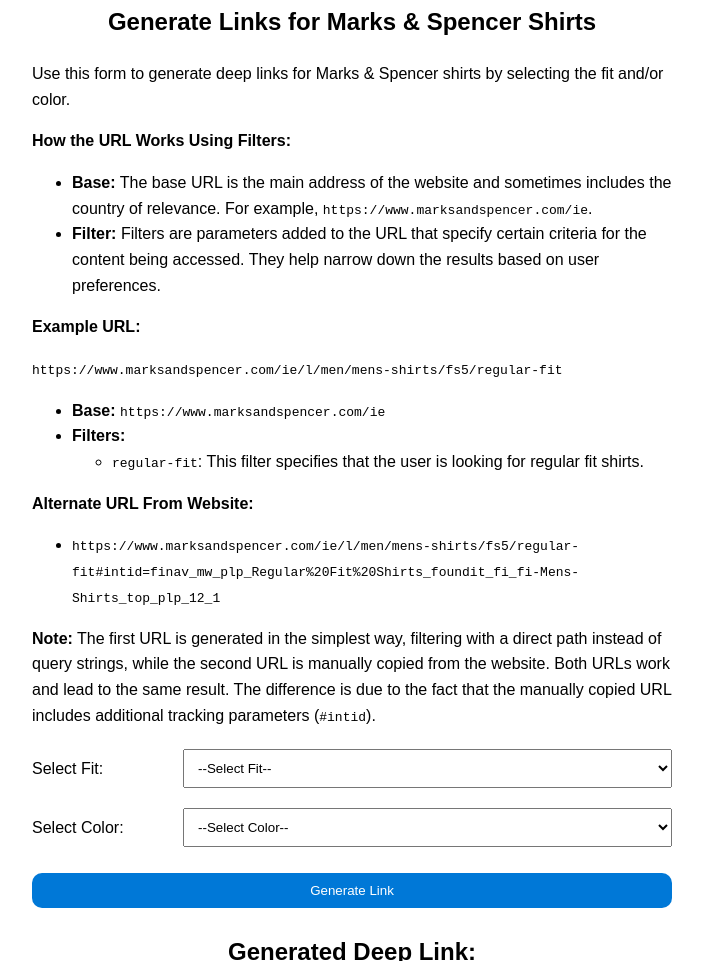
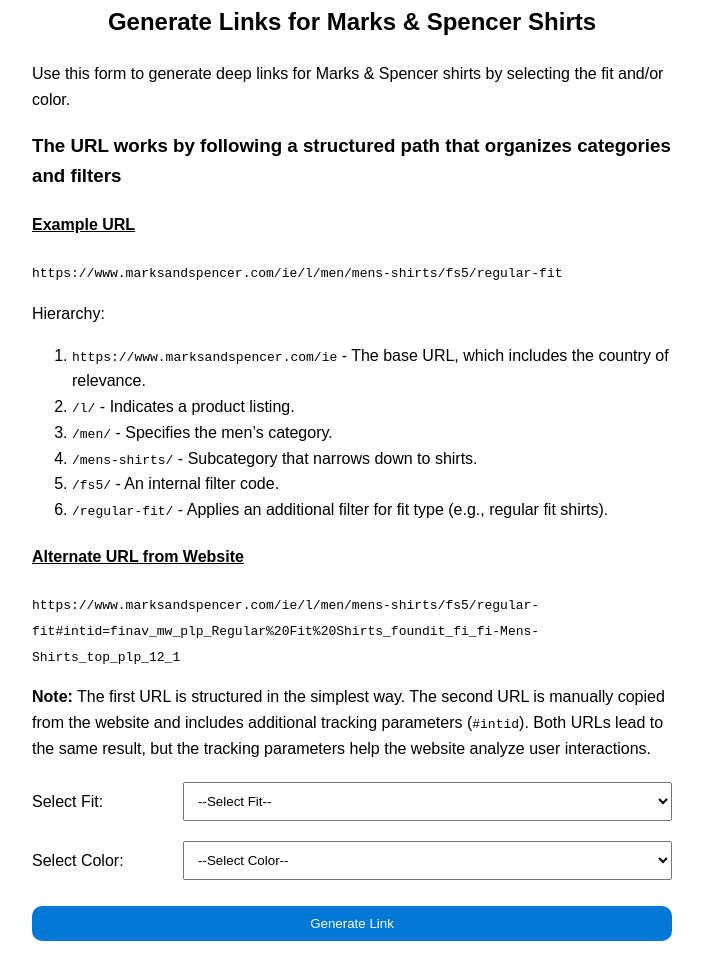
Before and after one commit to aileenho51/int-task-pt2, a plain HTML site: page index.html in a window 1280 px wide. Shown: the part 417-1378 px from the top of the page, without its empty margins (288-991 px from the left). Drawn offline with Linux system fonts and the light colour scheme.

Commit message:
Updated HTML structure and fixed hierarchy issue

```diff
--- a/index.html
+++ b/index.html
@@ -105,30 +105,24 @@
         <form id="linkForm" aria-labelledby="form-description">
             <p id="form-description">Use this form to generate deep links for Marks & Spencer shirts by selecting the fit and/or color.</p>
 
-            <p><strong>How the URL Works Using Filters:</strong></p>
-            <ul>
-                <li><strong>Base:</strong> The base URL is the main address of the website and sometimes includes the country of relevance. For example, <code>https://www.marksandspencer.com/ie</code>.</li>
-                <li><strong>Filter:</strong> Filters are parameters added to the URL that specify certain criteria for the content being accessed. They help narrow down the results based on user preferences.</li>
-            </ul>
+            <p><h3>The URL works by following a structured path that organizes categories and filters</strong></h3>
 
-            <p><strong>Example URL:</strong></p>
-            <code>https://www.marksandspencer.com/ie/l/men/mens-shirts/fs5/regular-fit </code>
-            <ul>
-                <li><strong>Base:</strong> <code>https://www.marksandspencer.com/ie</code></li>
-                <li><strong>Filters:</strong>
-                    <ul>
-                        <li><code>regular-fit</code>: This filter specifies that the user is looking for regular fit shirts.</li>
-                    </ul>
-                </li>
-            </ul>
+            <u><p><h4>Example URL</h4></p></u>
+            <code>https://www.marksandspencer.com/ie/l/men/mens-shirts/fs5/regular-fit</code>
+                <p>Hierarchy:</p>
+                <ol>
+                    <li><code>https://www.marksandspencer.com/ie</code> - The base URL, which includes the country of relevance.</li>
+                    <li><code>/l/</code> - Indicates a product listing.</li>
+                    <li><code>/men/</code> - Specifies the men’s category.</li>
+                    <li><code>/mens-shirts/</code> - Subcategory that narrows down to shirts.</li>
+                    <li><code>/fs5/</code> - An internal filter code.</li>
+                    <li><code>/regular-fit/</code> - Applies an additional filter for fit type (e.g., regular fit shirts).</li>
+                </ol>
 
-            <p><strong>Alternate URL From Website:</strong></p>
-            <ul>
-                <li><code>https://www.marksandspencer.com/ie/l/men/mens-shirts/fs5/regular-fit#intid=finav_mw_plp_Regular%20Fit%20Shirts_foundit_fi_fi-Mens-Shirts_top_plp_12_1</code></li>
-            </ul>
-            <p><strong>Note:</strong> The first URL is generated in the simplest way, filtering with a direct path instead of query strings, while the second URL is manually copied from the website. Both URLs work and lead to the same result.
+            <u><p><h4>Alternate URL from Website</h4></p></u>
+            <code>https://www.marksandspencer.com/ie/l/men/mens-shirts/fs5/regular-fit#intid=finav_mw_plp_Regular%20Fit%20Shirts_foundit_fi_fi-Mens-Shirts_top_plp_12_1</code>
 
-            The difference is due to the fact that the manually copied URL includes additional tracking parameters (<code>#intid</code>).</p>
+            <p><strong>Note:</strong> The first URL is structured in the simplest way. The second URL is manually copied from the website and includes additional tracking parameters (<code>#intid</code>). Both URLs lead to the same result, but the tracking parameters help the website analyze user interactions.</p>
 
             <div class="form-row">
                 <div class="form-column">
```
